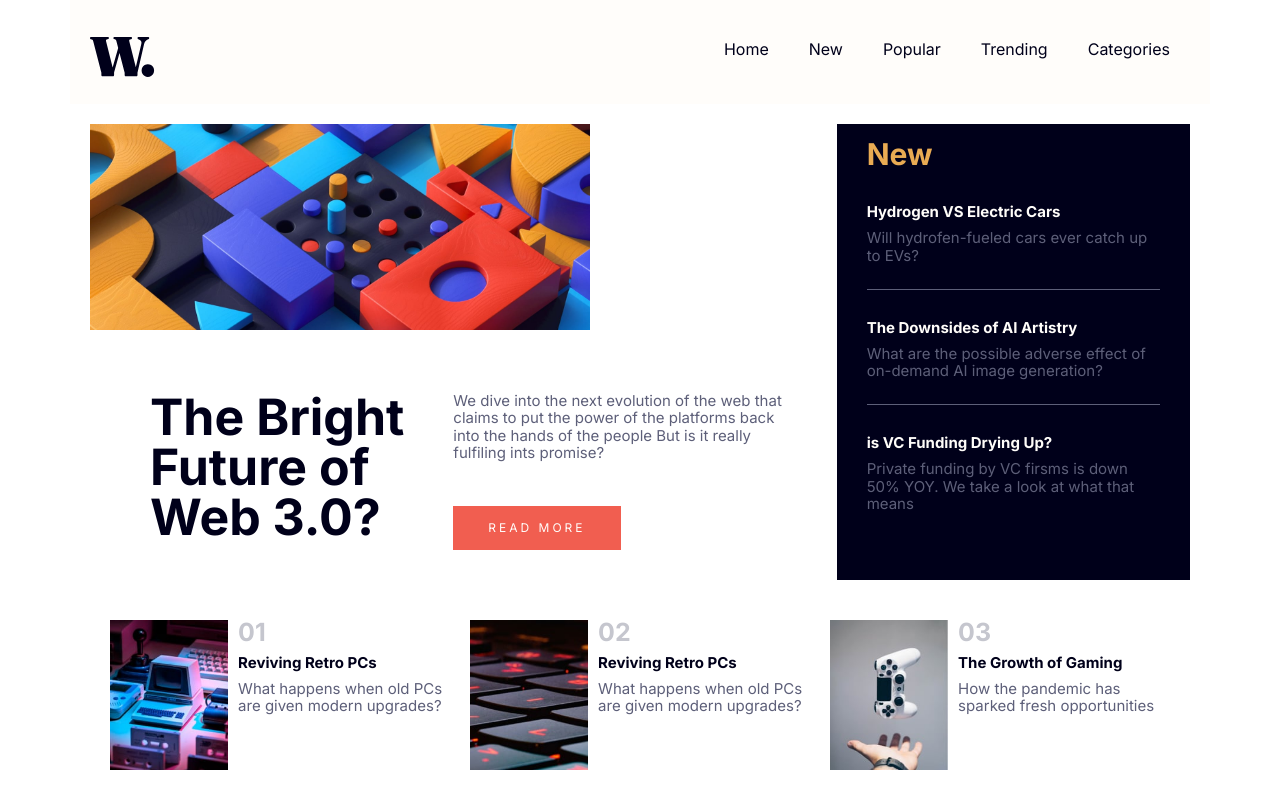
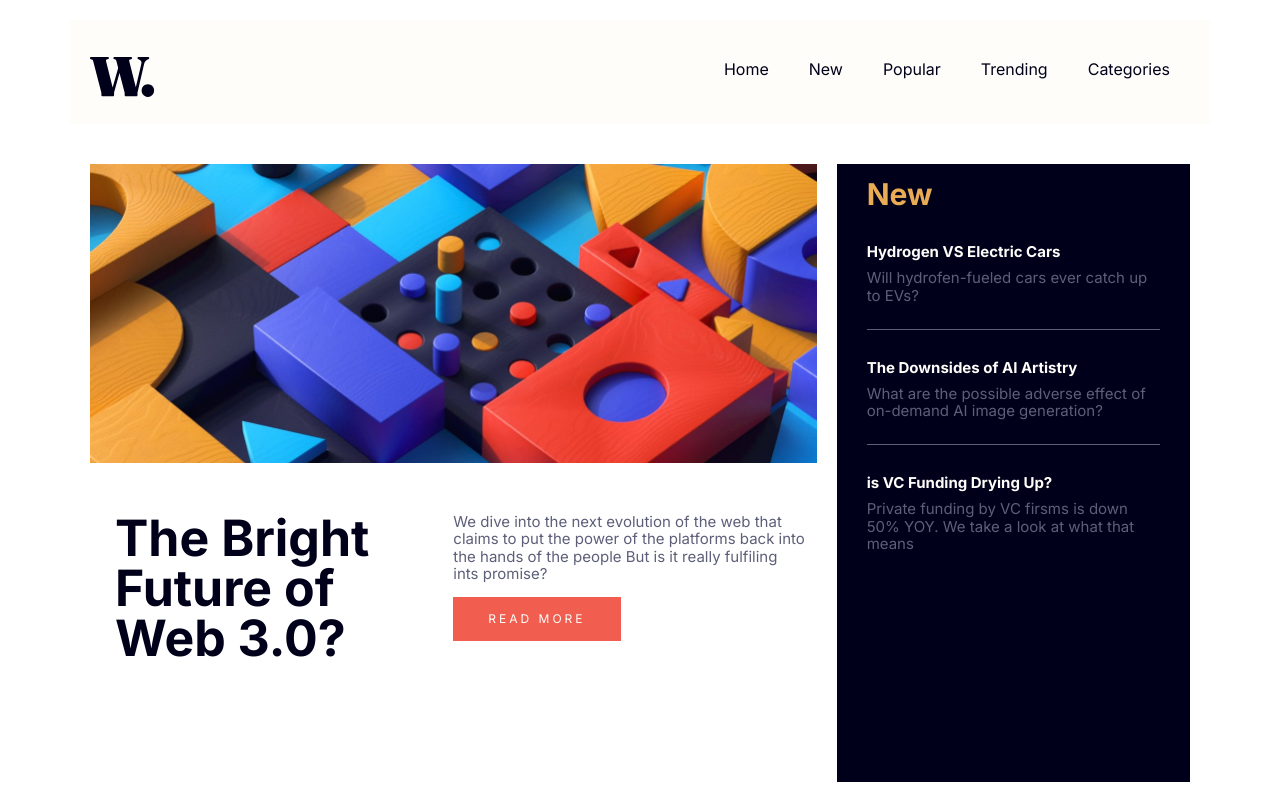
Before and after one commit to juanmaurente/news-homepage-main, a plain HTML site: page index.html in a window 1280 px wide. Shown: the top 800 px of the page. Drawn offline with Linux system fonts and the light colour scheme.

Commit message:
final commit with box fixing

```diff
--- a/css/styles.css
+++ b/css/styles.css
@@ -43,9 +43,8 @@ a {
 /* Container */
 .container {
 	display: flex;
-	justify-content: center;
+	margin: 2rem auto;
 	max-width: 1140px;
-	margin: 0 auto;
 	padding: 2rem;
 }
 
@@ -119,11 +118,6 @@ a {
 .collapsible__header {
 	display: flex;
 	justify-content: space-between;
-}
-
-.collapsible__chevron {
-	transform: rotate(-90deg);
-	transition: 0.3s;
 }
 
 .collapsible__content {
@@ -224,6 +218,17 @@ a .title-white:hover {
 
 /* Grid */
 .grid--1x2 {
+	max-width: 500px;
+	margin: 2rem 0;
+	display: grid;
+	grid-template-columns: 1fr 1fr;
+	align-content: flex-start;
+	padding: 1rem;
+}
+
+.grid--1x2-article {
+	width: 100%;
+	margin: 2rem 0;
 	display: grid;
 	grid-template-columns: 1fr 1fr;
 	align-content: flex-start;
@@ -231,14 +236,16 @@ a .title-white:hover {
 }
 
 .grid--1x2-card {
+	max-width: 500px;
+	margin: 2rem 0;
 	display: grid;
 	grid-template-columns: 1fr 2fr;
 	align-content: flex-start;
 	padding: 1rem;
 }
 
-.grid--1x2 h1 {
-	margin: 0 3rem;
+.grid--1x2-article h1 {
+	margin: 0 1.5rem;
 }
 
 .grid--1x2 button {
@@ -248,6 +255,11 @@ a .title-white:hover {
 .grid--3x3 {
 	display: flex;
 	flex-direction: column;
+	margin: 0 auto;
+}
+
+.grid--1x3 {
+	display: block;
 }
 
 @media screen and (min-width: 768px) {
@@ -261,8 +273,8 @@ a .title-white:hover {
 	.grid--3x3 {
 		display: grid;
 		gap: 2rem;
-		grid-template-columns: 1fr 1fr 1fr;
-		grid-template-rows: 1fr 0.5fr 0.5fr;
+		grid-template-columns: repeat(3, 1fr);
+		grid-template-rows: repeat(3, 1fr);
 	}
 }
 
@@ -287,7 +299,6 @@ a .title-white:hover {
 	background-color: var(--color-very-dark-blue);
 	display: flex;
 	flex-direction: column;
-	max-width: 50rem;
 	grid-row: 1 / 3;
 }
 
@@ -312,7 +323,9 @@ a .title-white:hover {
 }
 
 .image-main img {
-	max-width: 50rem;
+	width: 100%;
+	height: 100%;
+	object-fit: cover;
 }
 
 .image-desktop {
@@ -329,26 +342,14 @@ a .title-white:hover {
 	}
 }
 
-.article {
-	grid-column: 1/3;
-	grid-row: 2/3;
-}
-
-.articles-row {
-	grid-column: 1/4;
-	grid-row: 3/3;
-}
-
 @media screen and (min-width: 768px) {
-	.articles-row {
-		display: block;
+	.article {
+		grid-column: 1/3;
+		grid-row: 2/3;
 	}
 
-	.article {
-		display: block;
-	}
-
-	.sidebar {
-		display: block;
+	.articles-row {
+		grid-column: 1/4;
+		grid-row: 3/3;
 	}
 }
--- a/index.html
+++ b/index.html
@@ -37,6 +37,7 @@
 				<li class="nav__item"><a href="#">Categories</a></li>
 			</ul>
 		</nav>
+
 		<div class="grid--3x3 container">
 			<div class="image-main">
 				<img
@@ -53,18 +54,16 @@
 				/>
 			</div>
 			<section class="article">
-				<div class="container">
-					<div class="grid--1x2">
+				<div class="grid--1x2-article">
 					<h1>The Bright Future of Web 3.0?</h1>
 					<div>
 						<p>
 							We dive into the next evolution of the web that
-								claims to put the power of the platforms back
-								into the hands of the people But is it really
-								fulfiling ints promise?
+							claims to put the power of the platforms back into
+							the hands of the people But is it really fulfiling
+							ints promise?
 						</p>
 						<button class="button">Read More</button>
-						</div>
 					</div>
 				</div>
 			</section>
@@ -104,7 +103,7 @@
 				</div>
 			</div>
 			<section class="articles-row">
-				<div class="grid--1x3 container">
+				<div class="grid--1x3">
 					<div class="grid--1x2-card">
 						<img
 							class="card__image"
```
Lines whose indentation alone changed are shown as unchanged.
